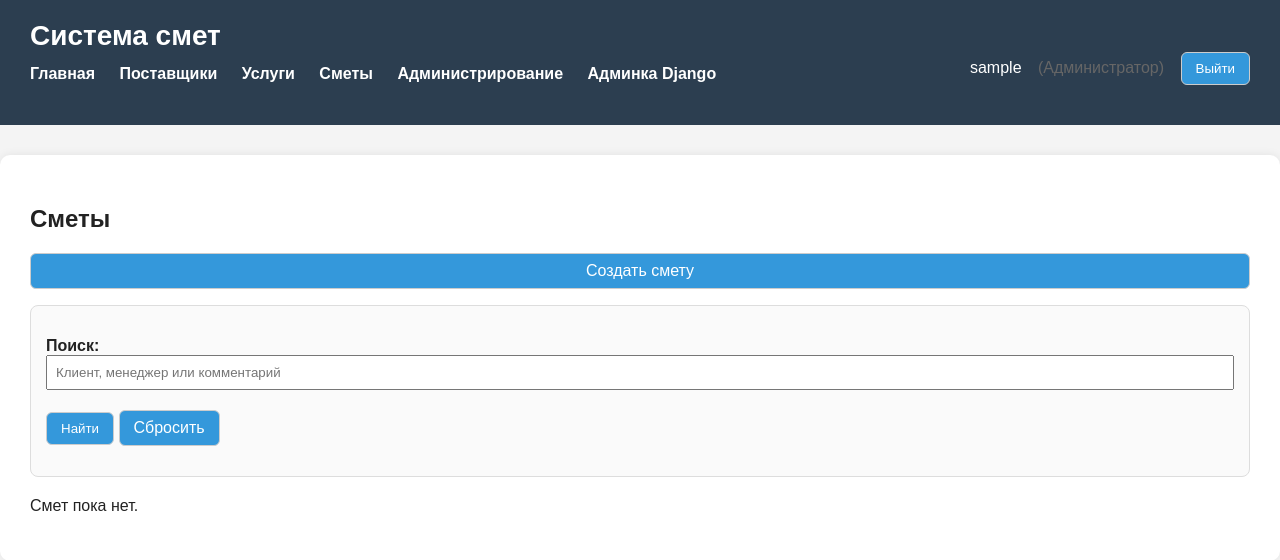
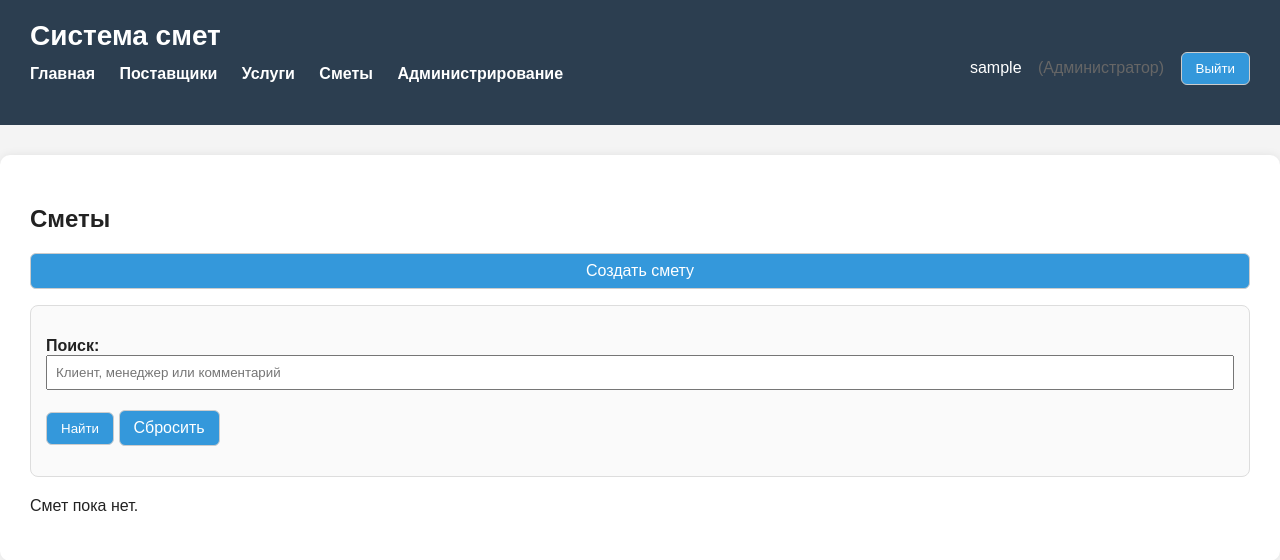
Before and after one commit to MaratJuma/Estimate_app, a Django app: page /estimates/ in a window 1280 px wide. Shown: the top 560 px of the page. Run offline with Django 5.2, Linux system fonts and the light colour scheme; the visitor is signed in with stand-in values (Sample User, id 1); data that the repository does not hold is empty.

Commit message:
ubral adminku django

```diff
--- a/core/templates/core/base.html
+++ b/core/templates/core/base.html
@@ -30,7 +30,7 @@
 
                 {% if user.is_authenticated and is_admin_user %}
                 <a href="{% url 'admin_dashboard' %}">Администрирование</a>
-                <a href="/admin/">Админка Django</a>
+                {% comment %} <a href="/admin/">Админка Django</a> {% endcomment %}
                 {% endif %}
             </nav>
 
```
